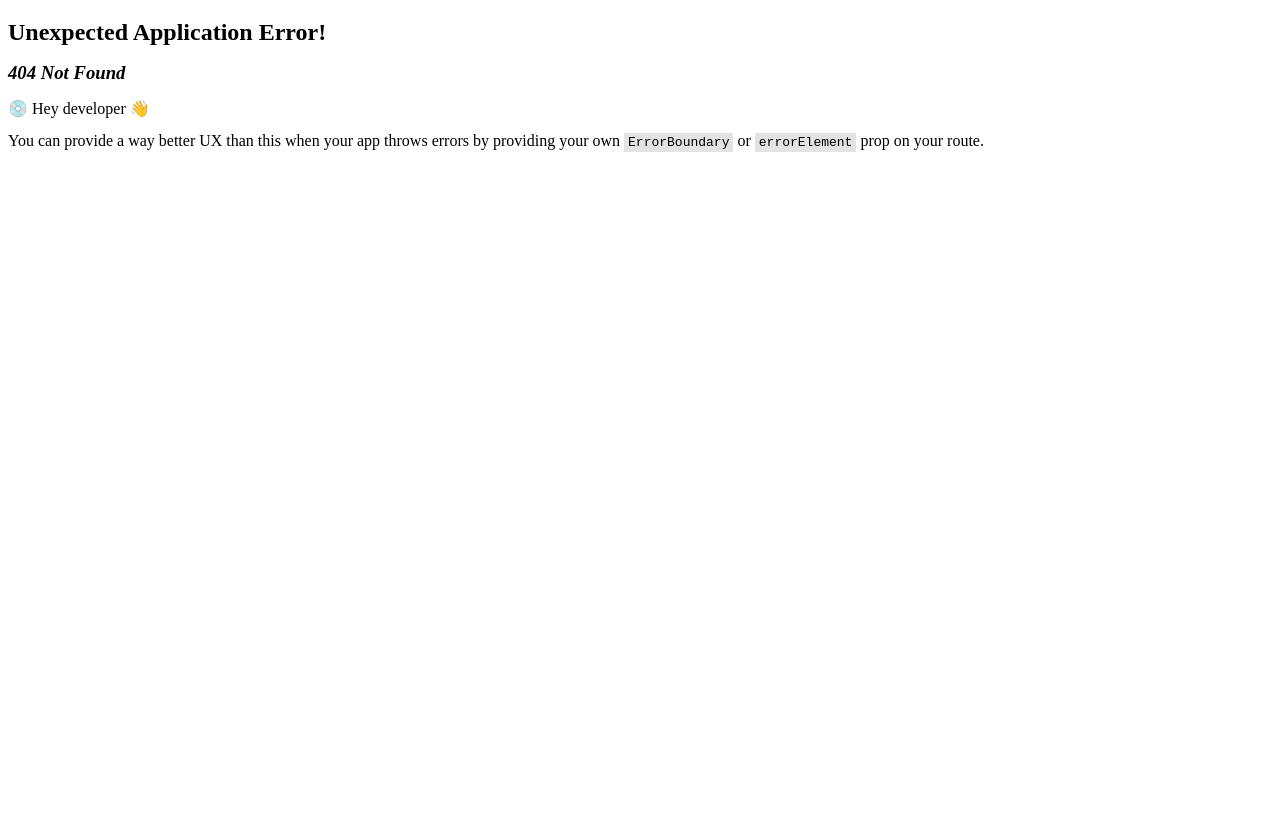
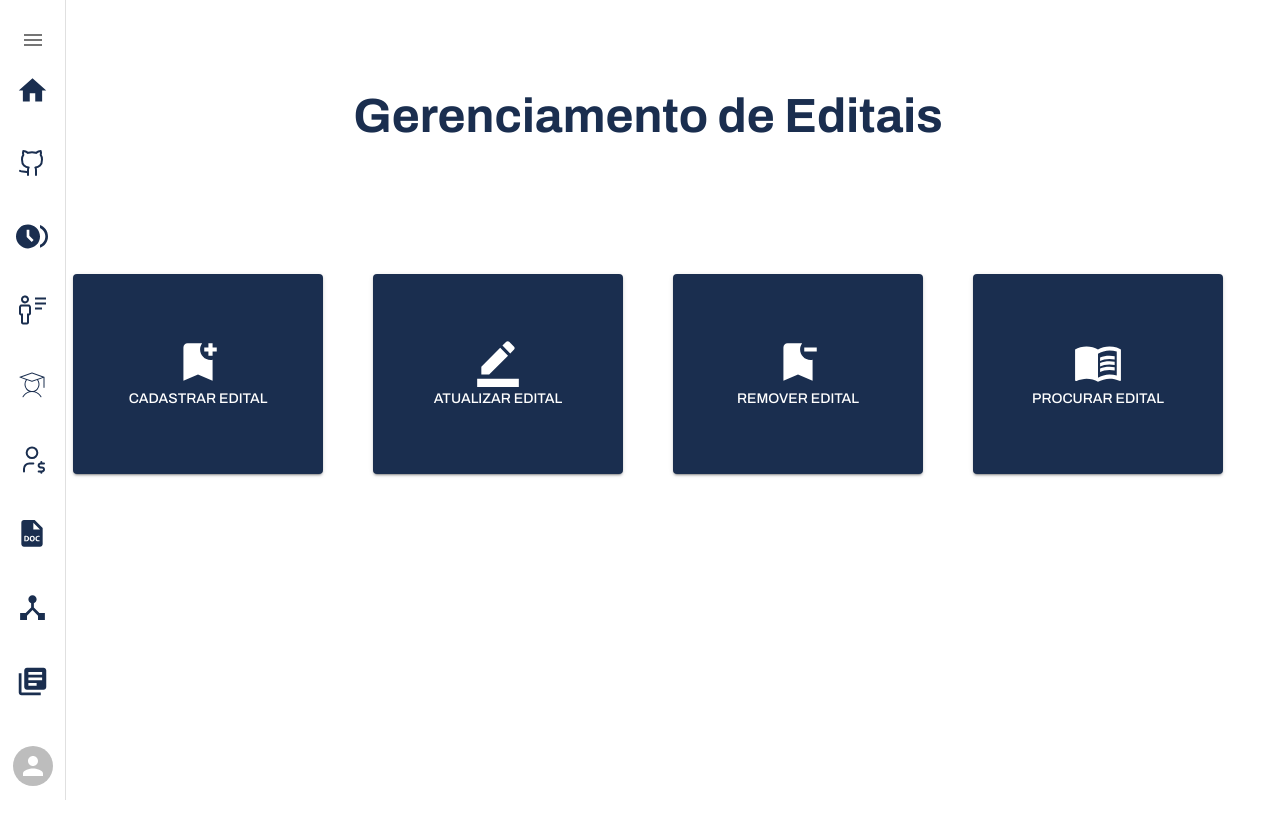
Before and after one commit to iShouldz/GELMTS, a React (Vite) app: page /editais in a window 1280 px wide. Before the commit this address had no page. Shown: the top 824 px of the page. Built offline with nearby package versions, Linux system fonts and the light colour scheme.

Commit message:
FEAT: Criando pagina e roteamento para editais

```diff
--- a/src/App.jsx
+++ b/src/App.jsx
@@ -18,6 +18,7 @@ import CadastrarBolsa from "./pages/CadastrarBolsa/CadastrarBolsa";
 import Documento from "./pages/Documento/Documento";
 import CadastrarDocumento from "./pages/CadastrarDocumento/CadastrarDocumento";
 import Vinculo from "./pages/Vinculo/Vinculo";
+import Editais from "./pages/Editais/Editais";
 
 function App() {
   const router = createBrowserRouter([
@@ -62,6 +63,9 @@ function App() {
         },
         {
           path: "vinculo", element: <Vinculo />
+        },
+        {
+          path: 'editais', element: <Editais />
         }
 
       ],
--- a/src/components/Header/Header.jsx
+++ b/src/components/Header/Header.jsx
@@ -17,6 +17,7 @@ import Avatar from "@mui/material/Avatar";
 import MenuIcon from "@mui/icons-material/Menu";
 import HomeIcon from "@mui/icons-material/Home";
 import DeviceHubIcon from "@mui/icons-material/DeviceHub";
+import LibraryBooksIcon from '@mui/icons-material/LibraryBooks';
 
 const Header = () => {
   const navigate = useNavigate();
@@ -55,6 +56,15 @@ const Header = () => {
               color="primary.main"
             >
               <DeviceHubIcon sx={{ fontSize: 33 }} />
+            </Typography>
+          </ListItem>
+          <ListItem button onClick={() => navigate("/editais")}>
+            <Typography
+              className={styles.SideBarItemContainer}
+              fontWeight="bold"
+              color="primary.main"
+            >
+              <LibraryBooksIcon sx={{ fontSize: 33 }} />
             </Typography>
           </ListItem>
         </List>
@@ -123,6 +133,16 @@ const Header = () => {
               Gerenciar Vinculo
             </Typography>
           </ListItem>
+          <ListItem button onClick={() => navigate("/editais")}>
+            <Typography
+              className={styles.SideBarItemContainer}
+              fontWeight="bold"
+              color="primary.main"
+            >
+              <LibraryBooksIcon sx={{ fontSize: 33 }} />
+              Gerenciar Editais
+            </Typography>
+          </ListItem>
         </List>
 
         <ListItem
--- /dev/null
+++ b/src/pages/Editais/Editais.jsx
@@ -0,0 +1,49 @@
+import { Box, Typography } from "@mui/material"
+import ButtonGerenciamento from "../../components/UI/ButtonGerenciamento/ButtonGerenciamento"
+import styles from './editais.module.css'
+import BookmarkAddIcon from '@mui/icons-material/BookmarkAdd';
+import BookmarkRemoveIcon from '@mui/icons-material/BookmarkRemove';
+import MenuBookIcon from '@mui/icons-material/MenuBook';
+import BorderColorIcon from '@mui/icons-material/BorderColor';
+const Editais = () => {
+  return (
+    <section className={styles.editaisContainer}>
+      <Typography
+        variant="h3"
+        fontWeight="bold"
+        sx={{ display: "flex", justifyContent: "center", marginTop: "10vh" }}
+        color="primary.main"
+      >
+        Gerenciamento de Editais
+      </Typography>
+
+      <Box
+        sx={{
+          marginTop: "10vh",
+          display: "flex",
+          gap: "50px",
+          justifyContent: "center",
+          width: "100%",
+        }}
+      >
+        <ButtonGerenciamento path="cadastrar-edital" icon={<BookmarkAddIcon sx={{ fontSize: 50 }} />}>
+          Cadastrar Edital
+        </ButtonGerenciamento>
+
+        <ButtonGerenciamento path="" icon={<BorderColorIcon sx={{ fontSize: 50 }} />}>
+            Atualizar Edital
+        </ButtonGerenciamento>
+
+        <ButtonGerenciamento path="" icon={<BookmarkRemoveIcon sx={{ fontSize: 50 }} />}>
+          Remover Edital
+        </ButtonGerenciamento>
+
+        <ButtonGerenciamento path="" icon={<MenuBookIcon sx={{ fontSize: 50 }} />}>
+          Procurar Edital
+        </ButtonGerenciamento>
+      </Box>
+    </section>
+  )
+}
+
+export default Editais
--- /dev/null
+++ b/src/pages/Editais/editais.module.css
@@ -0,0 +1,5 @@
+.editaisContainer{
+    display: flex;
+    flex-direction: column;
+    gap: 50px;
+}
```
